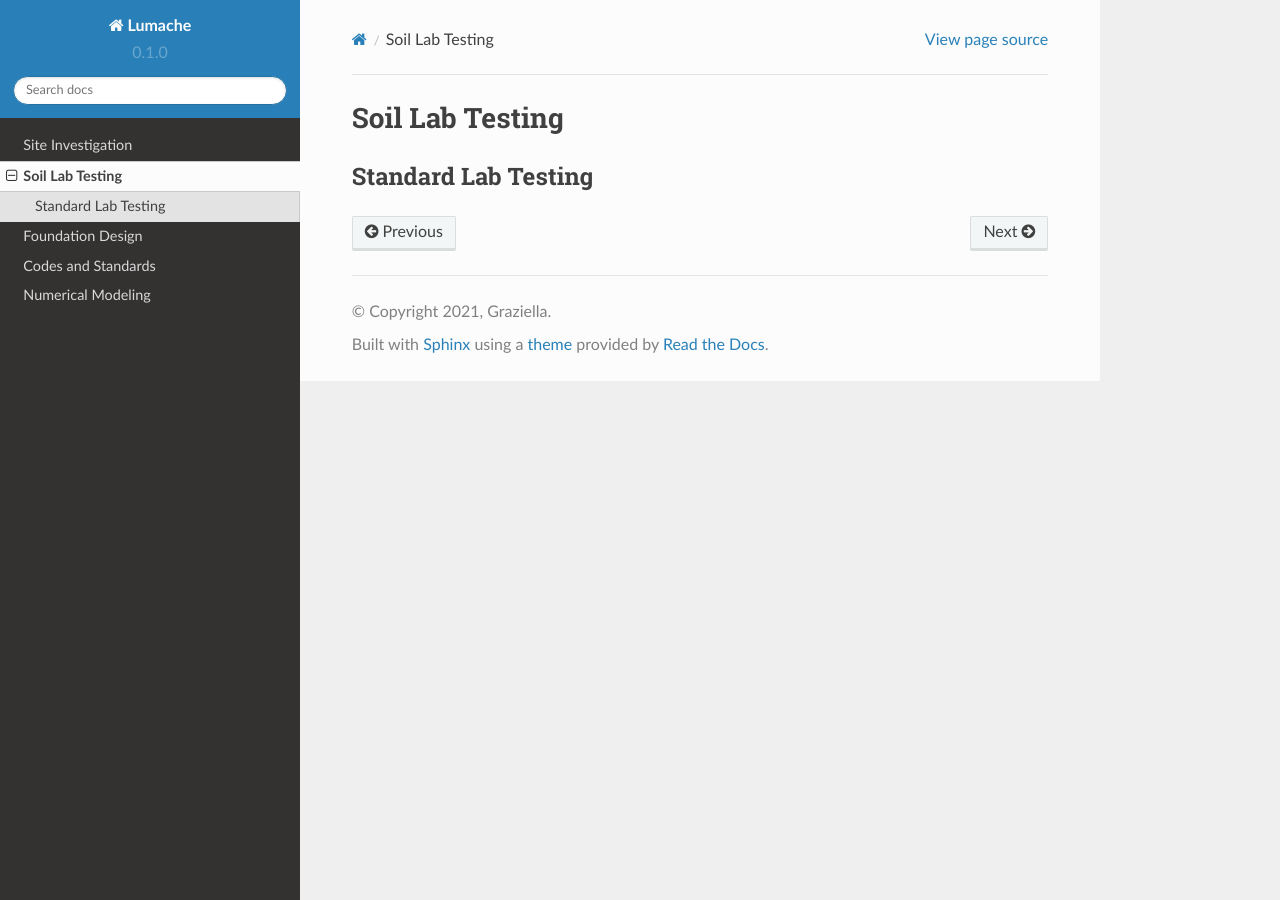
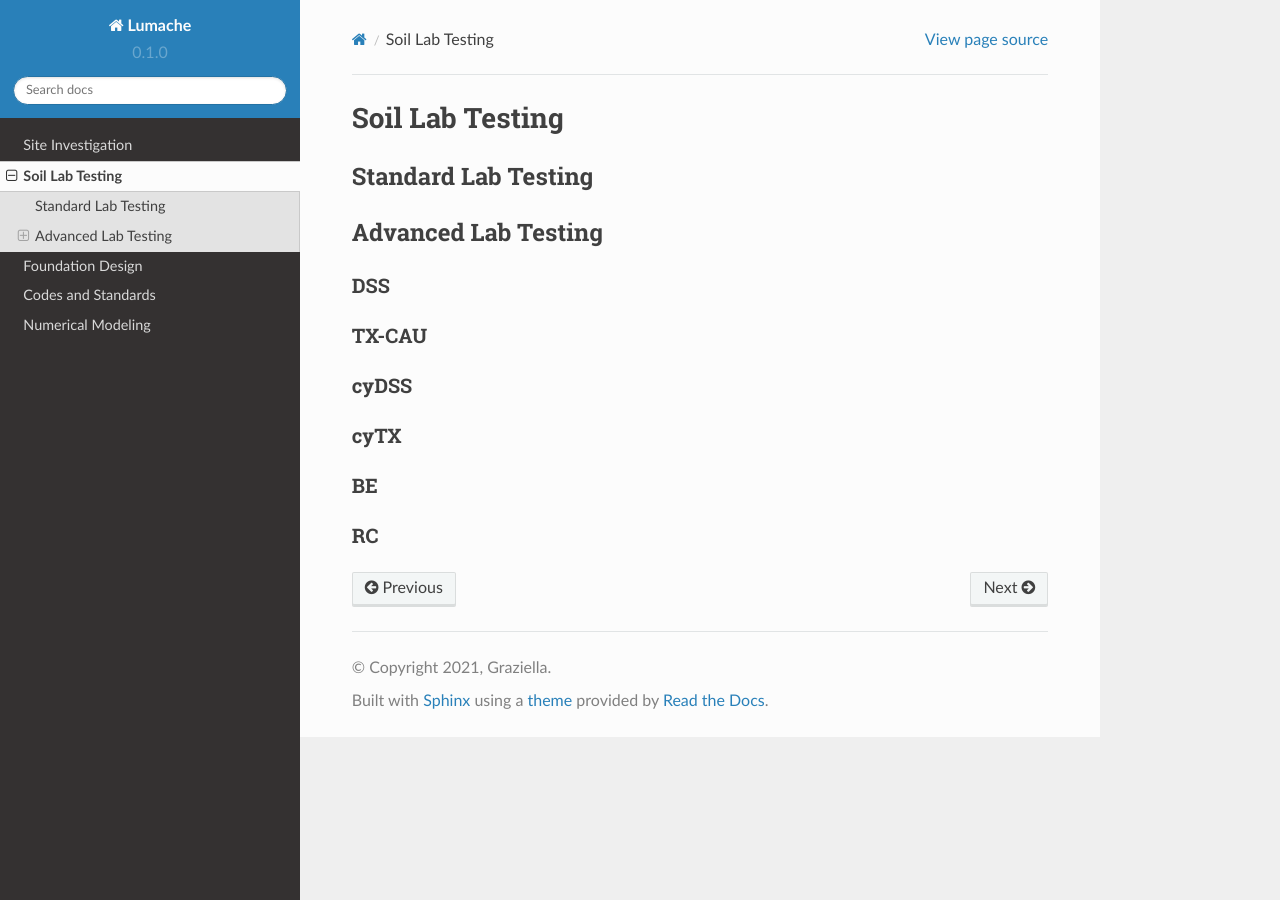
Before and after one commit to jrson11/GeoSohn, a Sphinx documentation site: the page built from docs/source/2_Soil_Lab_Testing.rst, in a window 1280 px wide. Built offline with Sphinx 7.4.7 and the Read the Docs theme 2.0.0, drawn with Linux system fonts in a browser that asks for light colours; pages that are not in the unit, such as notebooks, are missing from menus.

Commit message:
Update 2_Soil_Lab_Testing.rst

```diff
--- a/docs/source/2_Soil_Lab_Testing.rst
+++ b/docs/source/2_Soil_Lab_Testing.rst
@@ -4,3 +4,25 @@ Soil Lab Testing
 
 Standard Lab Testing
 ---------------------
+
+
+Advanced Lab Testing
+---------------------
+
+DSS
+....
+
+TX-CAU
+......
+
+cyDSS
+.....
+
+cyTX
+....
+
+BE
+...
+
+RC
+..
```
